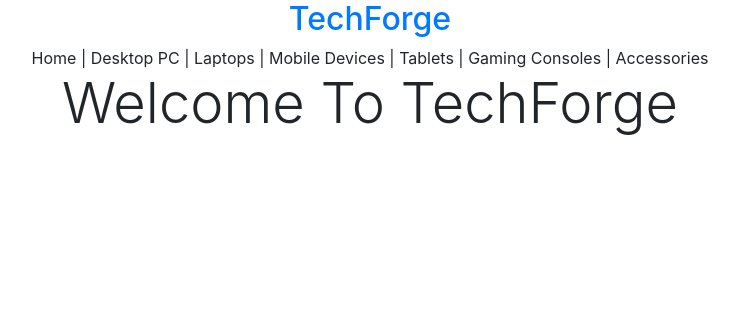
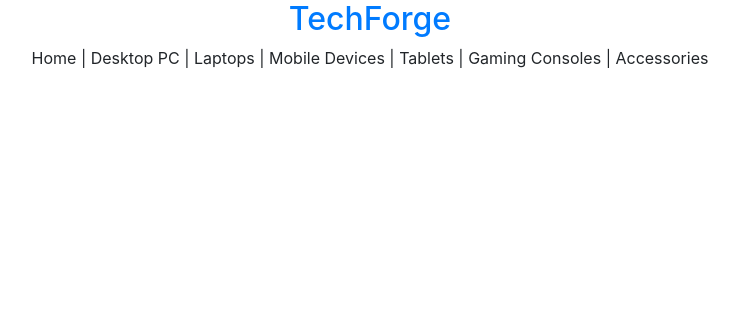
Before and after one commit to jordanmcodes/TechForge, a Django app: template templates/home/index.html in a window 1280 px wide. Shown: the top 330 px of the page, without its empty margins (270-1009 px from the left). Run offline with Django 3.2, Linux system fonts and the light colour scheme; the template is opened without the code that fills it, so the values that code supplies are empty.

Commit message:
Removed temp header "welcome to techforge"

```diff
--- a/templates/home/index.html
+++ b/templates/home/index.html
@@ -13,10 +13,7 @@
 {% block content %}
 <div class="container h-100">
     <div class="row h-100">
-        <div class="col-12 text-center">
-            <h1 class="display-4 text-black">
-                Welcome To TechForge
-            </h1>
+        <div class="col-12">
         </div>
 
     </div>
```
